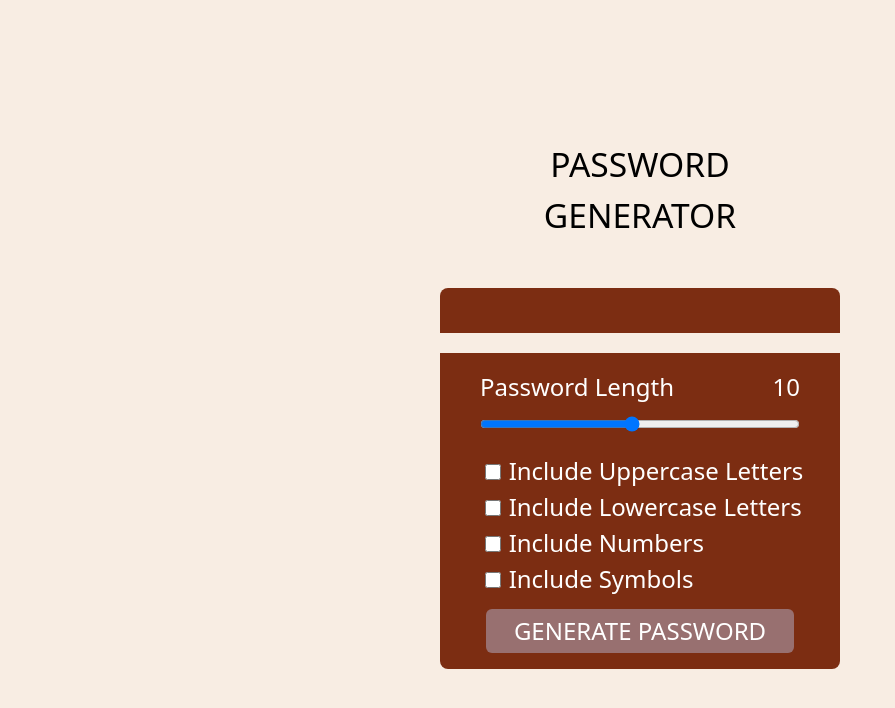
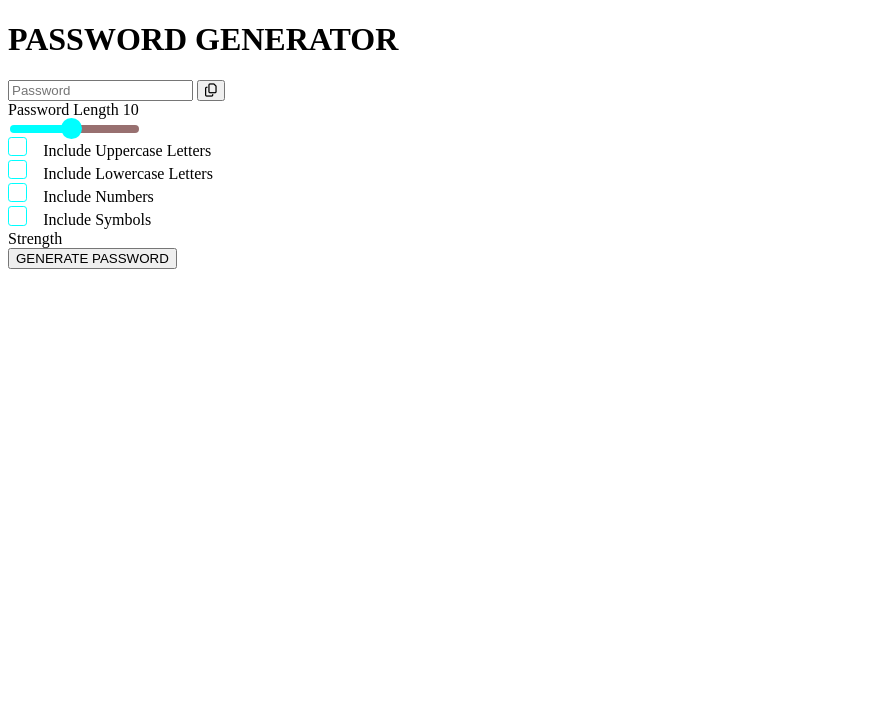
Before and after one commit to vivekgohel2004/Password-Generator, a plain HTML site: page index.html in a window 1280 px wide. Shown: the whole page, without its empty margins (0-895 px from the left). Drawn offline with nearby package versions, Linux system fonts and the light colour scheme.

Commit message:
Version 2

````diff
--- a/index.html
+++ b/index.html
@@ -5,66 +5,82 @@
     <meta charset="UTF-8">
     <meta name="viewport" content="width=device-width, initial-scale=1.0">
     <title>Document</title>
-    <script src="https://cdn.tailwindcss.com"></script>
     <link rel="stylesheet" href="main.css">
 </head>
 
 <body>
 
-    <main class="wrapper bg-[#F8EDE3] h-screen w-full overflow-hidden flex justify-center items-center ">
+    <main class="wrapper bg-[#F8EDE3] h-screen w-full overflow-hidden flex justify-center items-start ">
 
-        <div class="container flex-col text-white space-y-5 justify-center items-center text-[1.5rem] max-w-[25rem]">
+        <div
+            class="container flex-col text-white space-y-5 justify-center m-2 items-center text-[1.5rem] max-w-[30rem]">
             <!-- section 1 -->
-            <div class="heading mb-10 text-black text-[2.1rem] text-center px-4 py-2">
+            <div class="heading mt-5 mb-10 text-black text-[2.1rem] text-center px-4 py-2 tracking-wider font-semibold">
                 <h1>PASSWORD GENERATOR</h1>
             </div>
             <!-- section 2 -->
-            <div class="password bg-orange-900 flex px-2 justify-around py-2 w-full rounded-t-lg relative">
-                <input readonly data-passwordDisplay class=" text-[1.2rem] bg-transparent w-full outline-none">
+            <div class="password bg-orange-900 flex px-2 justify-around py-2 w-full rounded-lg relative">
+                <input readonly data-passwordDisplay placeholder="Password"
+                    class=" placeholder:font-bold placeholder:font-mono placeholder:text-[1.5rem] text-[1.2rem] bg-transparent w-full outline-none font-mono font-bold tracking-[0.1rem] ">
+
+                <!--
                 <div class="copyIcon group cursor-pointer">
-                    <!-- <i class="fa-regular fa-copy hover:scale-105"></i> -->
-                    <!-- <span data-copyMsg class=" shadow-2xl absolute bottom-10 right-5 text-white text-[1.3rem] font-semibold bg-[#987070] pb-2 px-2 rounded-md "></span> -->
-                </div>
+                    <i class="fa-regular fa-copy hover:scale-105"></i>
+                    <span data-copyMsg class=" shadow-2xl absolute bottom-10 right-5 text-white text-[1.3rem] font-semibold bg-[#987070] pb-2 px-2 rounded-md "></span>
+                </div> -->
+
+                <button class="copyBtn relative" data-copy>
+                    <i class="fa-regular fa-copy hover:scale-105"></i>
+                    <span
+                        class="absolute bottom-10 -right-2 tooltip bg-amber-800 text-[cyan] text-[1.1rem] pb-1 px-2 rounded-md"
+                        data-copyMsg></span>
+                </button>
 
             </div>
             <!-- section 3 -->
-            <div class="functioning bg-orange-900  flex flex-col justify-center items-center rounded-b-lg space-y-3 py-4">
+            <div
+                class="select-none functioning bg-orange-900  flex flex-col justify-center items-center rounded-lg space-y-3 py-4 h-full">
 
                 <div class="password-length flex-col px-10 w-full">
 
                     <div class="flex justify-between">
                         <span>Password Length</span>
-                        <span data-lengthNumber></span>
+                        <span data-lengthNumber class="text-[cyan] font-semibold"></span>
                     </div>
 
-                    <input data-lengthSlider type="range" min="1" max="20" class="w-80 cursor-pointer" step="1"
+                    <input data-lengthSlider type="range" min="1" max="20" class="min-w-full cursor-pointer" step="1"
                         id="slider">
                 </div>
 
                 <!-- check boxes -->
                 <div class="checkboxes  flex flex-col ">
                     <div>
-                        <input type="checkbox" class="mx-2 h-[1rem] w-[1rem]" id="uppercase">Include Uppercase Letters
+                        <input type="checkbox" class="check mx-2 h-[1rem] w-[1rem]" id="uppercase">Include Uppercase
+                        Letters
                     </div>
                     <div>
-                        <input type="checkbox" class="mx-2 h-[1rem] w-[1rem]" id="lowercase">Include Lowercase Letters
+                        <input type="checkbox" class="check mx-2 h-[1rem] w-[1rem]" id="lowercase">Include Lowercase
+                        Letters
                     </div>
                     <div>
-                        <input type="checkbox" class="mx-2 h-[1rem] w-[1rem]" id="numbers">Include Numbers
+                        <input type="checkbox" class="check mx-2 h-[1rem] w-[1rem]" id="numbers">Include Numbers
                     </div>
                     <div>
-                        <input type="checkbox" class="mx-2 h-[1rem] w-[1rem]" id="symbols">Include Symbols
+                        <input type="checkbox" class="check mx-2 h-[1rem] w-[1rem]" id="symbols">Include Symbols
                     </div>
                 </div>
 
-                <!-- <div class="strength flex justify-between px-10 w-full">
+                <div class="strength flex justify-between px-10 w-full">
                     <span>Strength</span>
                     <div data-indicator id="strengthUpdate" class="bg-gray-50 rounded-[20rem] w-9"></div>
-                </div> -->
+                </div>
+
+                <div class="h-14 md:h-full"></div>
 
                 <button data-btn
-                    class="bg-[#987070] px-7 py-1 rounded-md hover:shadow-2xl hover:scale-105 hover:bg-[#F8EDE3] hover:text-black transition-all duration-[0.2s] ease-in">GENERATE
-                    PASSWORD</button>
+                    class="bg-[#987070] px-3 md:px-7 md:py-1 rounded-md hover:shadow-2xl hover:scale-105 hover:bg-[#F8EDE3] hover:text-black transition-all duration-[0.2s] linear font-semibold text-[1.3rem] md:text-[1.5rem]">GENERATE
+                    PASSWORD
+                </button>
 
             </div>
         </div>
--- a/main.css
+++ b/main.css
@@ -2,6 +2,68 @@
 @tailwind components;
 @tailwind utilities;
 
-#strengthUpdate{
+#strengthUpdate {
     box-shadow: 0.1px 0.1px 1rem white;
 }
+
+.check {
+    margin: 0;
+    margin-right: 1rem;
+    padding: 0;
+    appearance: none;
+    width: 1.2rem;
+    height: 1.2rem;
+    border: 1px solid cyan;
+    border-radius: 0.2rem;
+    cursor: pointer;
+    position: relative;
+}
+
+.check:checked {
+    background-color: aqua;
+}
+
+.check:checked::before {
+    content: "✓";
+    position: absolute;
+    bottom: -0.5rem;
+    font-weight: 900;
+    color: black;
+    transform: rotateX(50deg);
+}
+
+#slider {
+    appearance: none;
+    background-color: #987070;
+    height: 0.5rem;
+    border-radius: 1rem;
+    background-image: linear-gradient(cyan, cyan);
+    background-repeat: no-repeat;
+}
+
+#slider:active {
+    outline: 2px solid cyan;
+    box-shadow: 0.1rem 0.1rem 0.1rem cyan;
+}
+
+#slider::-webkit-slider-thumb {
+    appearance: none;
+    width: 1.3rem;
+    height: 1.3rem;
+    background-color: cyan;
+    border-radius: 50%;
+    cursor: pointer;
+}
+
+#slider::-webkit-slider-thumb:hover {
+    box-shadow: 0.1rem 0.1rem 2rem cyan;
+}
+
+.tooltip {
+    transition: 200ms linear;
+    transform: scaleX(0);
+}
+
+.tooltip.active {
+    transform: scaleX(1);
+}
--- a/script.js
+++ b/script.js
@@ -1,5 +1,6 @@
 const passwordDisplay = document.querySelector('[data-passwordDisplay]');
-const copyMsg = document.querySelector('[data-copyMsg]');
+const copyBtn = document.querySelector("[data-copy]");
+const copyMsg = document.querySelector("[data-copyMsg]");
 const lengthDisplay = document.querySelector('[data-lengthNumber]');
 const inputSlider = document.querySelector('[data-lengthSlider]');
 const uppercaseCheck = document.querySelector('#uppercase');
@@ -15,16 +16,16 @@ const symbols = "@#$";
 let password = "";
 let passwordLength = 10;
 let checkboxCount = 0;
-// strength circle color to grey
 
 sliderHandle();
 function sliderHandle() {
     inputSlider.value = passwordLength;
     lengthDisplay.innerText = passwordLength;
+    inputSlider.style.backgroundSize = (passwordLength * 5) + "%"; // to fill background colour till value / thumb
 }
 
 function getRandomInteger(min, max) {
-    var x = Math.floor(Math.random() * (max-min ) + min);
+    var x = Math.floor(Math.random() * (max - min) + min); // to get random between min and max
     console.log(x);
     return x;
 }
@@ -34,9 +35,8 @@ function generateNumber() {
 }
 
 function generateLowerCase() {
-    var x2 = String.fromCharCode(getRandomInteger(97, 123)); // Generates character from ASCII value
-    console.log(x2);
-    return x2;
+    return String.fromCharCode(getRandomInteger(97, 123)); // Generates character from ASCII value
+
 }
 
 function generateUpperCase() {
@@ -58,13 +58,13 @@ function calculateStrength() {
     let uc = true;
     (uppercaseCheck.checked) ? uc = true : uc = false;
 
-    let lc= true;
+    let lc = true;
     (lowercaseCheck.checked) ? lc = true : lc = false;
 
-    let num= true;
+    let num = true;
     (numbersCheck.checked) ? num = true : num = false;
 
-    let symb= true;
+    let symb = true;
     (symbolsCheck.checked) ? symb = true : symb = false;
 
 
@@ -78,6 +78,7 @@ function calculateStrength() {
     else if ((uc || lc) && (num || symb) && passwordLength > 5) {
         setIndicator("yellow");
     }
+
     // Red: Weak password
     else if (passwordLength > 0) {
         setIndicator("red");
@@ -89,44 +90,34 @@ function calculateStrength() {
     }
 }
 
-// to use await, it must be in async function
-// async function copyContent() {
-
-//     try {
-//         // await is used to make sure not to show message copied before successfully copying
-//         await navigator.clipboard.writeText(passwordDisplay.value); // method to copy in clipboard```
-//     }
-
-//     catch (error) {
-//         copyMsg.innerText = "failed";
-//     }
-
-//     // to make copy span visible
-//     copyMsg.classList.add('active');
-
-//     // to mak copy span hidden after 2s
-//     setTimeout(() => {
-//         copyMsg.innerText = "failed";
-//         copyMsg.classList.remove('active');
-//     }, 2000);
-// }
-
 inputSlider.addEventListener('input', () => {
     passwordLength = inputSlider.value;
     sliderHandle();
 });
 
-// above or below
+// to use await, it must be in async function
+async function copyContent() {
+    try {
+        await navigator.clipboard.writeText(passwordDisplay.value);
+        copyMsg.innerText = "Copied";
+    }
+    catch (e) {
+        copyMsg.innerText = "Failed";
+    }
 
-// inputSlider.addEventListener("input",(e) => {
-// passwordLength = e.target.value;
-// sliderHandle();
-// });
+    //to make copy wala span visible
+    copyMsg.classList.add('active');
 
-// copyMsg.addEventListener('click', () => {
-//     if (passwordDisplay.value)
-//         copyContent();
-// })
+    setTimeout(() => {
+        copyMsg.classList.remove('active');
+    }, 2000);
+
+}
+
+copyBtn.addEventListener('click', () => {
+    if (passwordDisplay.value)
+        copyContent();
+})
 
 function handleCheckBoxChange() {
     checkboxCount = 0;
@@ -147,6 +138,17 @@ allCheckbox.forEach((checkbox) => {
     checkbox.addEventListener('change', handleCheckBoxChange);
 })
 
+function shufflePassword(password) {
+
+    for (let i = password.length; i > 0; i--) {
+
+        let j = Math.floor(Math.random() * (i + 1));
+        [password[i], password[j]] = [password[j], password[i]];    // swapping
+    }
+
+    return password;
+
+}
 
 generateBtn.addEventListener('click', () => {
     if (checkboxCount == 0) {
@@ -196,7 +198,13 @@ generateBtn.addEventListener('click', () => {
         password += funcArr[randomdIndex]();
     }
 
+    password = shufflePassword(Array.from(password));   // converts the string into an array of characters.
+
+    // The join() method in JavaScript is used to combine all elements of an array into a single string.
+    password = password.join("");
+
     passwordDisplay.value = password;
+
     calculateStrength();
 
 })
````
